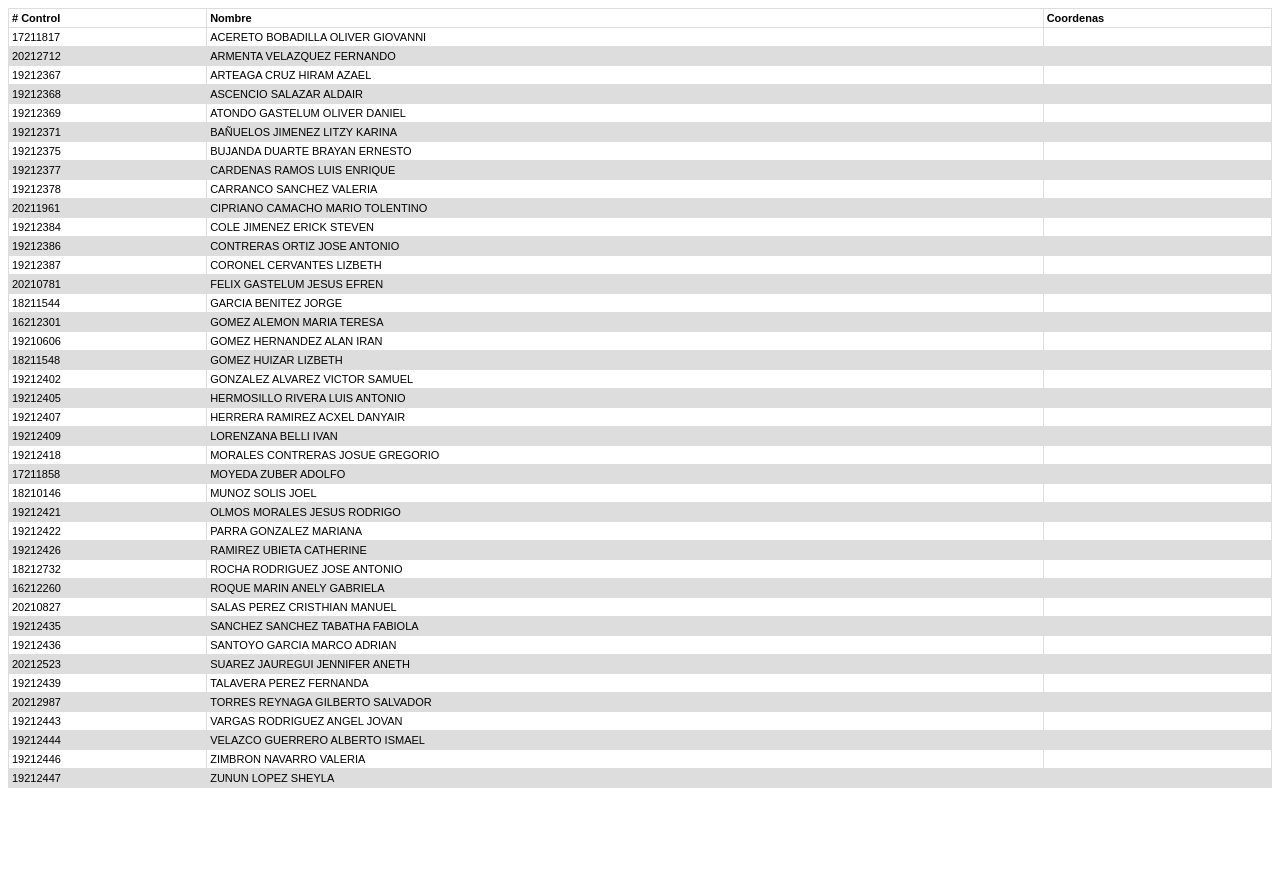
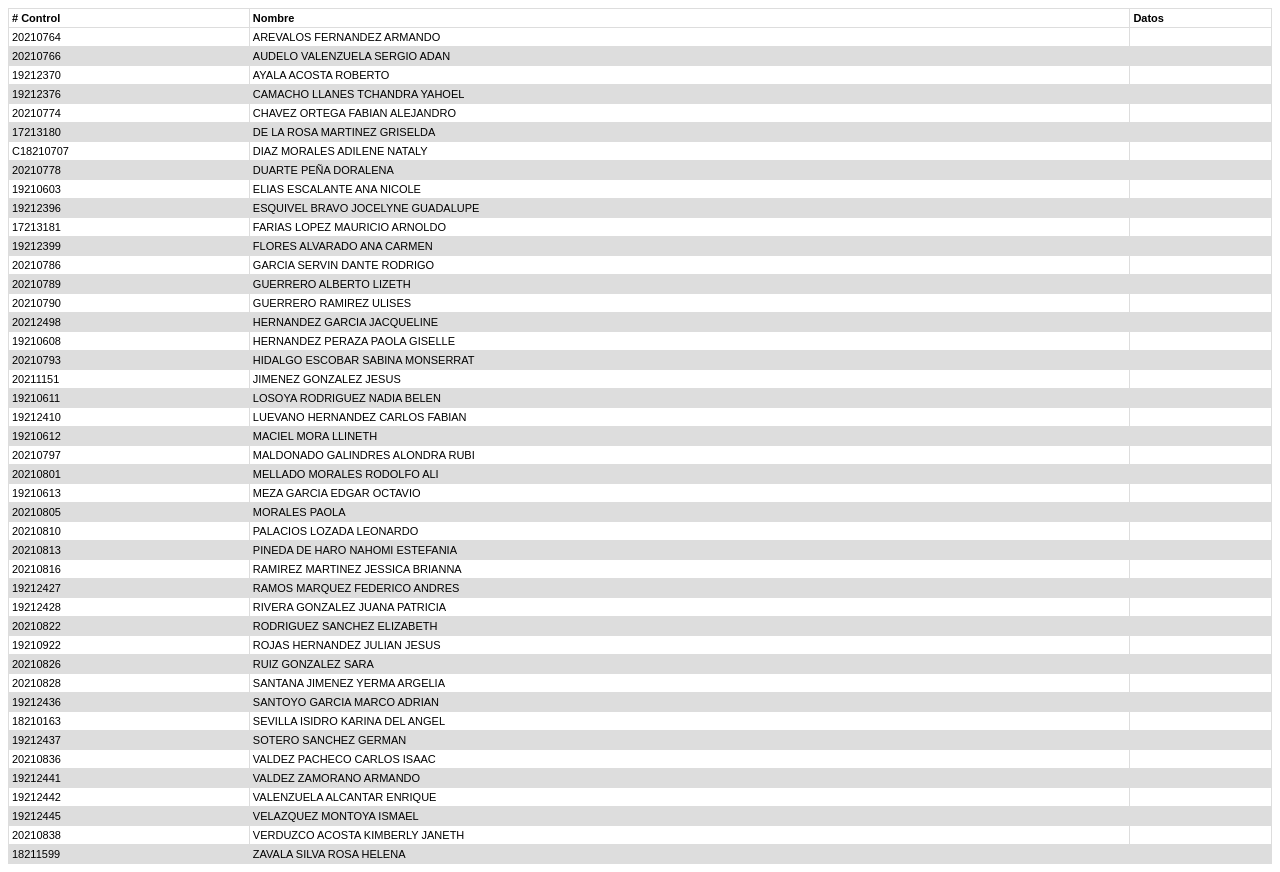
Before and after one commit to fortunatoramirez/scr22-1_practica_3, a website: page server_client_web/public/index.html in a window 1280 px wide. Before the commit the page ends 800 px from the top, so only its background shows below. Drawn offline with nearby package versions, Linux system fonts and the light colour scheme; no server answers.

Commit message:
Update index.html

```diff
--- a/server_client_web/public/index.html
+++ b/server_client_web/public/index.html
@@ -17,49 +17,53 @@
 
     <body>
         <table>
-            <thead><tr><th># Control</th><th>Nombre </th><th>Coordenas</th></tr></thead>
+            <thead><tr><th># Control</th><th>Nombre </th><th>Datos</th></tr></thead>
 
             <tbody>
-            <tr><td>17211817</td><td>ACERETO BOBADILLA OLIVER GIOVANNI</td><td><div id="17211817"></div></td></tr>
-            <tr><td>20212712</td><td>ARMENTA VELAZQUEZ FERNANDO</td><td><div id="20212712"></div></td></tr>
-            <tr><td>19212367</td><td>ARTEAGA CRUZ HIRAM AZAEL</td><td><div id="19212367"></div></td></tr>
-            <tr><td>19212368</td><td>ASCENCIO SALAZAR ALDAIR</td><td><div id="19212368"></div></td></tr>
-            <tr><td>19212369</td><td>ATONDO GASTELUM OLIVER DANIEL</td><td><div id="19212369"></div></td></tr>
-            <tr><td>19212371</td><td>BAÑUELOS JIMENEZ LITZY KARINA</td><td><div id="19212371"></div></td></tr>
-            <tr><td>19212375</td><td>BUJANDA DUARTE BRAYAN ERNESTO</td><td><div id="19212375"></div></td></tr>
-            <tr><td>19212377</td><td>CARDENAS RAMOS LUIS ENRIQUE</td><td><div id="19212377"></div></td></tr>
-            <tr><td>19212378</td><td>CARRANCO SANCHEZ VALERIA</td><td><div id="19212378"></div></td></tr>
-            <tr><td>20211961</td><td>CIPRIANO CAMACHO MARIO TOLENTINO</td><td><div id="20211961"></div></td></tr>
-            <tr><td>19212384</td><td>COLE JIMENEZ ERICK STEVEN</td><td><div id="19212384"></div></td></tr>
-            <tr><td>19212386</td><td>CONTRERAS ORTIZ JOSE ANTONIO</td><td><div id="19212386"></div></td></tr>
-            <tr><td>19212387</td><td>CORONEL CERVANTES LIZBETH</td><td><div id="19212387"></div></td></tr>
-            <tr><td>20210781</td><td>FELIX GASTELUM JESUS EFREN</td><td><div id="20210781"></div></td></tr>
-            <tr><td>18211544</td><td>GARCIA BENITEZ JORGE</td><td><div id="18211544"></div></td></tr>
-            <tr><td>16212301</td><td>GOMEZ ALEMON MARIA TERESA</td><td><div id="16212301"></div></td></tr>
-            <tr><td>19210606</td><td>GOMEZ HERNANDEZ ALAN IRAN</td><td><div id="19210606"></div></td></tr>
-            <tr><td>18211548</td><td>GOMEZ HUIZAR LIZBETH</td><td><div id="18211548"></div></td></tr>
-            <tr><td>19212402</td><td>GONZALEZ ALVAREZ VICTOR SAMUEL</td><td><div id="19212402"></div></td></tr>
-            <tr><td>19212405</td><td>HERMOSILLO RIVERA LUIS ANTONIO</td><td><div id="19212405"></div></td></tr>
-            <tr><td>19212407</td><td>HERRERA RAMIREZ ACXEL DANYAIR</td><td><div id="19212407"></div></td></tr>
-            <tr><td>19212409</td><td>LORENZANA BELLI IVAN</td><td><div id="19212409"></div></td></tr>
-            <tr><td>19212418</td><td>MORALES CONTRERAS JOSUE GREGORIO</td><td><div id="19212418"></div></td></tr>
-            <tr><td>17211858</td><td>MOYEDA ZUBER ADOLFO</td><td><div id="17211858"></div></td></tr>
-            <tr><td>18210146</td><td>MUNOZ SOLIS JOEL</td><td><div id="18210146"></div></td></tr>
-            <tr><td>19212421</td><td>OLMOS MORALES JESUS RODRIGO</td><td><div id="19212421"></div></td></tr>
-            <tr><td>19212422</td><td>PARRA GONZALEZ MARIANA</td><td><div id="19212422"></div></td></tr>
-            <tr><td>19212426</td><td>RAMIREZ UBIETA CATHERINE</td><td><div id="19212426"></div></td></tr>
-            <tr><td>18212732</td><td>ROCHA RODRIGUEZ JOSE ANTONIO</td><td><div id="18212732"></div></td></tr>
-            <tr><td>16212260</td><td>ROQUE MARIN ANELY GABRIELA</td><td><div id="16212260"></div></td></tr>
-            <tr><td>20210827</td><td>SALAS PEREZ CRISTHIAN MANUEL</td><td><div id="20210827"></div></td></tr>
-            <tr><td>19212435</td><td>SANCHEZ SANCHEZ TABATHA FABIOLA</td><td><div id="19212435"></div></td></tr>
+            <tr><td>20210764</td><td>AREVALOS FERNANDEZ ARMANDO</td><td><div id="20210764"></div></td></tr>
+            <tr><td>20210766</td><td>AUDELO VALENZUELA SERGIO ADAN</td><td><div id="20210766"></div></td></tr>
+            <tr><td>19212370</td><td>AYALA ACOSTA ROBERTO</td><td><div id="19212370"></div></td></tr>
+            <tr><td>19212376</td><td>CAMACHO LLANES TCHANDRA YAHOEL</td><td><div id="19212376"></div></td></tr>
+            <tr><td>20210774</td><td>CHAVEZ ORTEGA FABIAN ALEJANDRO</td><td><div id="20210774"></div></td></tr>
+            <tr><td>17213180</td><td>DE LA ROSA MARTINEZ GRISELDA</td><td><div id="17213180"></div></td></tr>
+            <tr><td>C18210707</td><td>DIAZ MORALES ADILENE NATALY</td><td><div id="C18210707"></div></td></tr>
+            <tr><td>20210778</td><td>DUARTE PEÑA DORALENA</td><td><div id="20210778"></div></td></tr>
+            <tr><td>19210603</td><td>ELIAS ESCALANTE ANA NICOLE </td><td><div id="19210603"></div></td></tr>
+            <tr><td>19212396</td><td>ESQUIVEL BRAVO JOCELYNE GUADALUPE</td><td><div id="19212396"></div></td></tr>
+            <tr><td>17213181</td><td>FARIAS LOPEZ MAURICIO ARNOLDO</td><td><div id="17213181"></div></td></tr>
+            <tr><td>19212399</td><td>FLORES ALVARADO ANA CARMEN</td><td><div id="19212399"></div></td></tr>
+            <tr><td>20210786</td><td>GARCIA SERVIN DANTE RODRIGO</td><td><div id="20210786"></div></td></tr>
+            <tr><td>20210789</td><td>GUERRERO ALBERTO LIZETH</td><td><div id="20210789"></div></td></tr>
+            <tr><td>20210790</td><td>GUERRERO RAMIREZ ULISES</td><td><div id="20210790"></div></td></tr>
+            <tr><td>20212498</td><td>HERNANDEZ GARCIA JACQUELINE</td><td><div id="20212498"></div></td></tr>
+            <tr><td>19210608</td><td>HERNANDEZ PERAZA PAOLA GISELLE</td><td><div id="19210608"></div></td></tr>
+            <tr><td>20210793</td><td>HIDALGO ESCOBAR SABINA MONSERRAT</td><td><div id="20210793"></div></td></tr>
+            <tr><td>20211151</td><td>JIMENEZ GONZALEZ JESUS</td><td><div id="20211151"></div></td></tr>
+            <tr><td>19210611</td><td>LOSOYA RODRIGUEZ NADIA BELEN</td><td><div id="19210611"></div></td></tr>
+            <tr><td>19212410</td><td>LUEVANO HERNANDEZ CARLOS FABIAN</td><td><div id="19212410"></div></td></tr>
+            <tr><td>19210612</td><td>MACIEL MORA LLINETH</td><td><div id="19210612"></div></td></tr>
+            <tr><td>20210797</td><td>MALDONADO GALINDRES ALONDRA RUBI</td><td><div id="20210797"></div></td></tr>
+            <tr><td>20210801</td><td>MELLADO MORALES RODOLFO ALI</td><td><div id="20210801"></div></td></tr>
+            <tr><td>19210613</td><td>MEZA GARCIA EDGAR OCTAVIO</td><td><div id="19210613"></div></td></tr>
+            <tr><td>20210805</td><td>MORALES PAOLA</td><td><div id="20210805"></div></td></tr>
+            <tr><td>20210810</td><td>PALACIOS LOZADA LEONARDO</td><td><div id="20210810"></div></td></tr>
+            <tr><td>20210813</td><td>PINEDA DE HARO NAHOMI ESTEFANIA</td><td><div id="20210813"></div></td></tr>
+            <tr><td>20210816</td><td>RAMIREZ MARTINEZ JESSICA BRIANNA</td><td><div id="20210816"></div></td></tr>
+            <tr><td>19212427</td><td>RAMOS MARQUEZ FEDERICO ANDRES</td><td><div id="19212427"></div></td></tr>
+            <tr><td>19212428</td><td>RIVERA GONZALEZ JUANA PATRICIA</td><td><div id="19212428"></div></td></tr>
+            <tr><td>20210822</td><td>RODRIGUEZ SANCHEZ ELIZABETH</td><td><div id="20210822"></div></td></tr>
+            <tr><td>19210922</td><td>ROJAS HERNANDEZ JULIAN JESUS</td><td><div id="19210922"></div></td></tr>
+            <tr><td>20210826</td><td>RUIZ GONZALEZ SARA</td><td><div id="20210826"></div></td></tr>
+            <tr><td>20210828</td><td>SANTANA JIMENEZ YERMA ARGELIA</td><td><div id="20210828"></div></td></tr>
             <tr><td>19212436</td><td>SANTOYO GARCIA MARCO ADRIAN</td><td><div id="19212436"></div></td></tr>
-            <tr><td>20212523</td><td>SUAREZ JAUREGUI JENNIFER ANETH</td><td><div id="20212523"></div></td></tr>
-            <tr><td>19212439</td><td>TALAVERA PEREZ FERNANDA</td><td><div id="19212439"></div></td></tr>
-            <tr><td>20212987</td><td>TORRES REYNAGA GILBERTO SALVADOR</td><td><div id="20212987"></div></td></tr>
-            <tr><td>19212443</td><td>VARGAS RODRIGUEZ ANGEL JOVAN</td><td><div id="19212443"></div></td></tr>
-            <tr><td>19212444</td><td>VELAZCO GUERRERO ALBERTO ISMAEL</td><td><div id="19212444"></div></td></tr>
-            <tr><td>19212446</td><td>ZIMBRON NAVARRO VALERIA</td><td><div id="19212446"></div></td></tr>
-            <tr><td>19212447</td><td>ZUNUN LOPEZ SHEYLA</td><td><div id="19212447"></div></td></tr>
+            <tr><td>18210163</td><td>SEVILLA ISIDRO KARINA DEL ANGEL</td><td><div id="18210163"></div></td></tr>
+            <tr><td>19212437</td><td>SOTERO SANCHEZ GERMAN</td><td><div id="19212437"></div></td></tr>
+            <tr><td>20210836</td><td>VALDEZ PACHECO CARLOS ISAAC</td><td><div id="20210836"></div></td></tr>
+            <tr><td>19212441</td><td>VALDEZ ZAMORANO ARMANDO</td><td><div id="19212441"></div></td></tr>
+            <tr><td>19212442</td><td>VALENZUELA ALCANTAR ENRIQUE</td><td><div id="19212442"></div></td></tr>
+            <tr><td>19212445</td><td>VELAZQUEZ MONTOYA ISMAEL</td><td><div id="19212445"></div></td></tr>
+            <tr><td>20210838</td><td>VERDUZCO ACOSTA KIMBERLY JANETH</td><td><div id="20210838"></div></td></tr>
+            <tr><td>18211599</td><td>ZAVALA SILVA ROSA HELENA</td><td><div id="18211599"></div></td></tr>
             </tbody>
     </table>
     </body>
```
